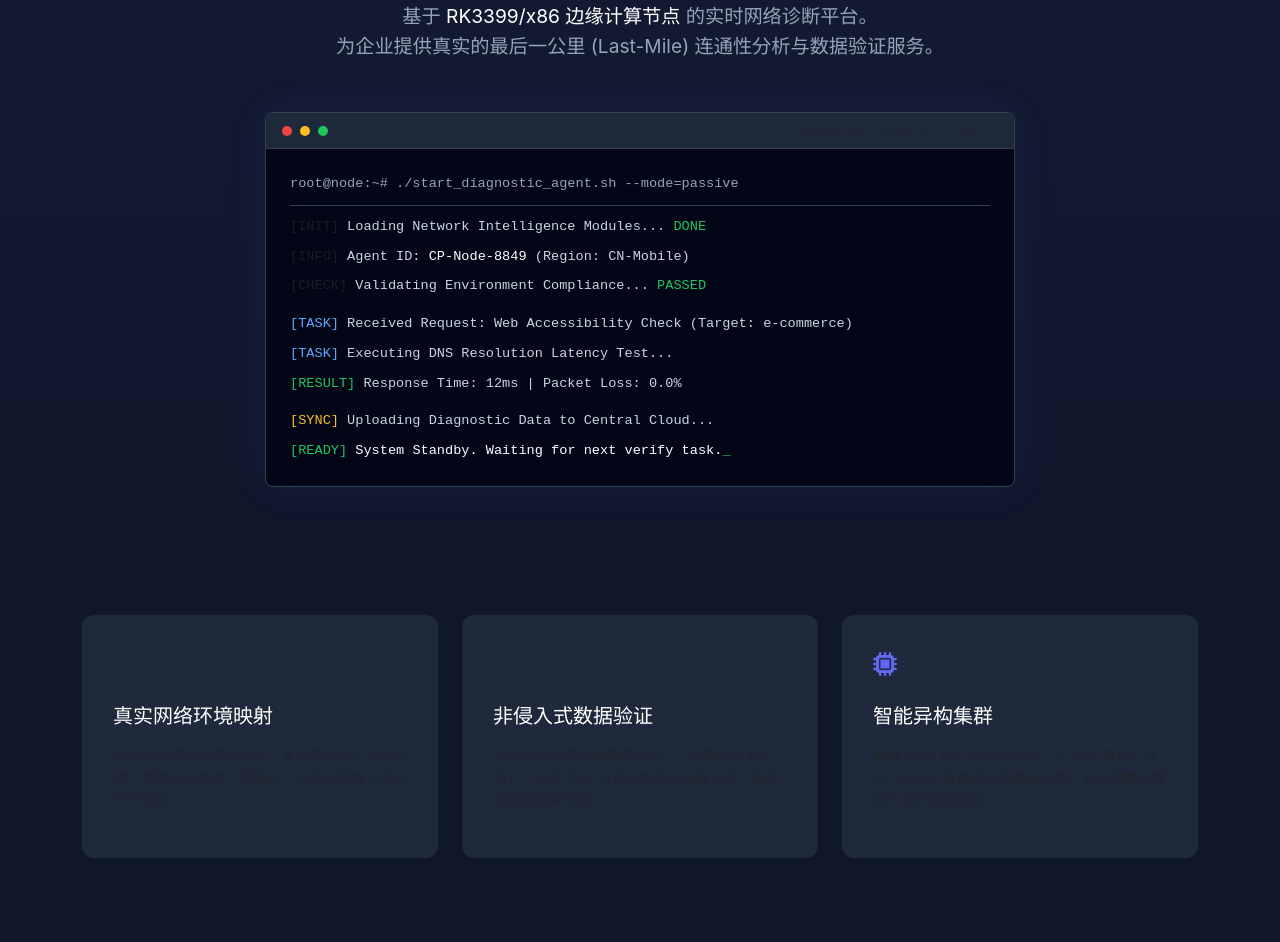
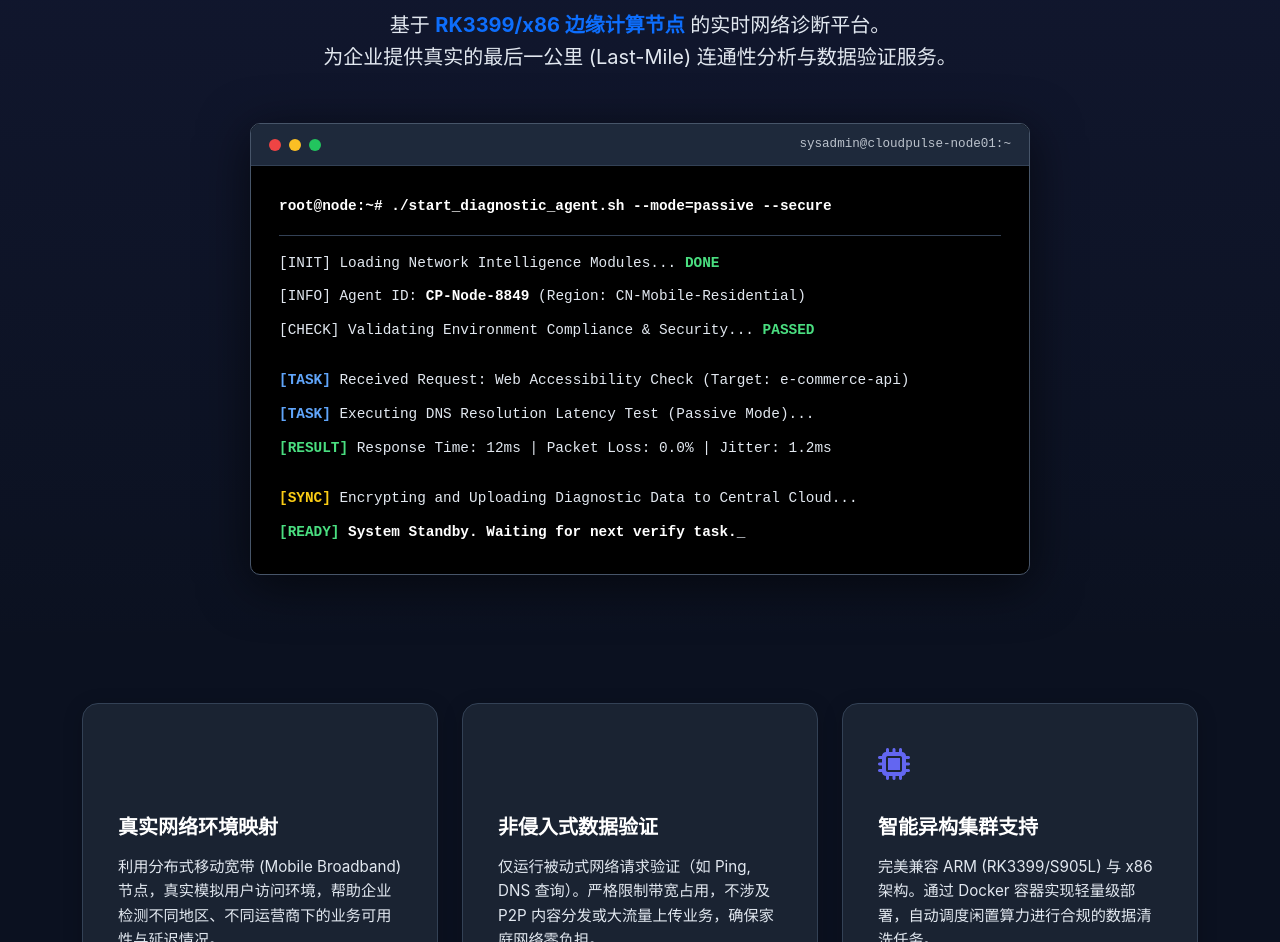
Before and after one commit to chuanyin888/my-nodes, a plain HTML site: page index.html in a window 1280 px wide. Shown: the part 177-1119 px from the top of the page. Drawn offline with nearby package versions, Linux system fonts and the light colour scheme.

Commit message:
Update index.html

```diff
--- a/index.html
+++ b/index.html
@@ -7,43 +7,73 @@
     <link href="https://cdn.bootcdn.net/ajax/libs/twitter-bootstrap/5.3.0/css/bootstrap.min.css" rel="stylesheet">
     <link rel="stylesheet" href="https://cdnjs.cloudflare.com/ajax/libs/font-awesome/6.4.0/css/all.min.css">
     <style>
-        :root { --bg-color: #0f172a; --card-bg: #1e293b; --primary: #6366f1; --success: #22c55e; --text-main: #f8fafc; --text-sub: #94a3b8; }
-        body { background-color: var(--bg-color); color: var(--text-main); font-family: 'Inter', -apple-system, BlinkMacSystemFont, sans-serif; line-height: 1.6; }
+        /* 定义高对比度颜色变量 */
+        :root {
+            --bg-color: #0b1120; /* 更深的背景色 */
+            --card-bg: #1a2332;  /* 卡片背景 */
+            --primary: #6366f1;  /* 主色调紫 */
+            --success: #22c55e;  /* 成功绿 */
+            --text-main: #ffffff; /* 强制纯白主文字 */
+            --text-sub: #e2e8f0;  /* 高亮浅灰辅助文字 */
+        }
 
-        /* 极简主义科技风 */
-        .navbar { background: rgba(15, 23, 42, 0.9); border-bottom: 1px solid #334155; backdrop-filter: blur(10px); }
-        .hero-section { padding: 100px 0 80px; background: linear-gradient(180deg, rgba(99, 102, 241, 0.05) 0%, transparent 100%); }
+        /* 全局样式重置 */
+        body {
+            background-color: var(--bg-color);
+            color: var(--text-main) !important; /* 强制覆盖所有默认颜色 */
+            font-family: 'Inter', -apple-system, BlinkMacSystemFont, sans-serif;
+            line-height: 1.6;
+        }
 
-        .hero-title { font-size: 3rem; font-weight: 800; letter-spacing: -1px; margin-bottom: 20px; }
-        .hero-subtitle { color: var(--text-sub); font-size: 1.2rem; max-width: 650px; margin: 0 auto 50px; }
+        h1, h2, h3, h4, h5, h6 {
+            color: var(--text-main) !important; /* 确保标题纯白 */
+        }
 
-        /* 终端窗口 - 强调诊断与数据 */
-        .console-wrapper { background: #020617; border: 1px solid #334155; border-radius: 8px; box-shadow: 0 0 40px rgba(99, 102, 241, 0.1); font-family: 'JetBrains Mono', monospace; font-size: 0.85rem; max-width: 750px; margin: 0 auto; text-align: left; overflow: hidden; }
-        .console-header { background: #1e293b; padding: 8px 16px; display: flex; align-items: center; border-bottom: 1px solid #334155; }
-        .console-dot { width: 10px; height: 10px; border-radius: 50%; margin-right: 8px; background: #475569; }
-        .console-body { padding: 24px; color: #cbd5e1; }
+        /* 自定义辅助文字颜色类，替代 Bootstrap 的 text-muted */
+        .text-sub-light {
+            color: var(--text-sub) !important;
+        }
 
-        /* 状态颜色 */
-        .status-ok { color: #22c55e; }
-        .status-info { color: #60a5fa; }
-        .status-warn { color: #fbbf24; }
-        .cmd-line { color: #94a3b8; margin-bottom: 10px; border-bottom: 1px solid #334155; padding-bottom: 10px; }
+        /* 导航栏 */
+        .navbar { background: rgba(11, 17, 32, 0.95); border-bottom: 1px solid #334155; backdrop-filter: blur(10px); }
+        .badge-pro { background: rgba(99, 102, 241, 0.2); color: #a5a6f6; padding: 6px 14px; border-radius: 20px; font-size: 0.75rem; font-weight: 700; letter-spacing: 1px; border: 1px solid rgba(99, 102, 241, 0.4); }
 
-        /* 特性卡片 */
-        .feature-card { background: var(--card-bg); padding: 30px; border-radius: 12px; height: 100%; border: 1px solid transparent; transition: all 0.3s ease; }
-        .feature-card:hover { border-color: var(--primary); transform: translateY(-5px); }
-        .icon-box { font-size: 1.5rem; color: var(--primary); margin-bottom: 20px; }
+        /* 英雄区域 */
+        .hero-section { padding: 100px 0 80px; background: linear-gradient(180deg, rgba(99, 102, 241, 0.08) 0%, transparent 100%); }
+        .hero-title { font-size: 3.2rem; font-weight: 800; letter-spacing: -1px; margin-bottom: 25px; text-shadow: 0 2px 10px rgba(0,0,0,0.3); }
+        .hero-subtitle { color: var(--text-sub); font-size: 1.25rem; max-width: 680px; margin: 0 auto 50px; font-weight: 400; }
 
-        .badge-pro { background: rgba(99, 102, 241, 0.1); color: var(--primary); padding: 5px 12px; border-radius: 20px; font-size: 0.75rem; font-weight: 600; border: 1px solid rgba(99, 102, 241, 0.2); }
+        /* 终端窗口 - 高清版 */
+        .console-wrapper { background: #000000; border: 1px solid #475569; border-radius: 10px; box-shadow: 0 10px 50px rgba(0, 0, 0, 0.6); font-family: 'JetBrains Mono', monospace; font-size: 0.9rem; max-width: 780px; margin: 0 auto; text-align: left; overflow: hidden; }
+        .console-header { background: #1e293b; padding: 10px 18px; display: flex; align-items: center; border-bottom: 1px solid #334155; }
+        .console-dot { width: 12px; height: 12px; border-radius: 50%; margin-right: 8px; }
+        .console-body { padding: 28px; color: #e2e8f0; line-height: 1.8; }
+
+        /* 终端颜色 */
+        .status-ok { color: #4ade80; font-weight: 600; }
+        .status-info { color: #60a5fa; font-weight: 600; }
+        .status-warn { color: #facc15; font-weight: 600; }
+        .cmd-line { color: #fff; margin-bottom: 15px; border-bottom: 1px solid #334155; padding-bottom: 15px; font-weight: 600; }
+        .highlight-text { color: #fff; font-weight: 700; }
+
+        /* 特性卡片 - 高对比 */
+        .feature-card { background: var(--card-bg); padding: 35px; border-radius: 16px; height: 100%; border: 1px solid #334155; transition: all 0.3s ease; box-shadow: 0 4px 20px rgba(0,0,0,0.2); }
+        .feature-card:hover { border-color: var(--primary); transform: translateY(-8px); box-shadow: 0 15px 30px rgba(99, 102, 241, 0.2); }
+        .icon-box { font-size: 2rem; color: var(--primary); margin-bottom: 25px; }
+        .feature-card p { color: var(--text-sub) !important; font-size: 0.95rem; }
+
+        /* 页脚 */
+        .footer { border-top: 1px solid #334155; background: #0b1120; }
+        .footer-text { color: #94a3b8 !important; font-size: 0.85rem; }
     </style>
 </head>
 <body>
 
     <nav class="navbar navbar-expand-lg fixed-top">
         <div class="container">
-            <a class="navbar-brand fw-bold text-white" href="#"><i class="fas fa-satellite-dish me-2 text-primary"></i>CloudPulse <span class="text-muted fw-normal fs-6">Analytics</span></a>
+            <a class="navbar-brand fw-bold text-white" href="#"><i class="fas fa-satellite-dish me-3 text-primary"></i>CloudPulse <span class="text-sub-light fw-normal fs-6">Analytics</span></a>
             <div class="ms-auto">
-                <span class="badge-pro">ENTERPRISE EDITION</span>
+                <span class="badge-pro">ENTERPRISE CORE</span>
             </div>
         </div>
     </nav>
@@ -52,7 +82,7 @@
         <div class="container">
             <h1 class="hero-title">全球分布式网络质量监测系统</h1>
             <p class="hero-subtitle">
-                基于 <span class="text-white">RK3399/x86 边缘计算节点</span> 的实时网络诊断平台。
+                基于 <span class="highlight-text text-primary">RK3399/x86 边缘计算节点</span> 的实时网络诊断平台。
                 <br>为企业提供真实的最后一公里 (Last-Mile) 连通性分析与数据验证服务。
             </p>
 
@@ -61,21 +91,21 @@
                     <div class="console-dot" style="background:#ef4444"></div>
                     <div class="console-dot" style="background:#fbbf24"></div>
                     <div class="console-dot" style="background:#22c55e"></div>
-                    <span class="ms-auto text-muted small">sysadmin@cloudpulse-node01:~</span>
+                    <span class="ms-auto text-sub-light small" style="opacity: 0.8;">sysadmin@cloudpulse-node01:~</span>
                 </div>
                 <div class="console-body">
-                    <div class="cmd-line">root@node:~# ./start_diagnostic_agent.sh --mode=passive</div>
+                    <div class="cmd-line">root@node:~# ./start_diagnostic_agent.sh --mode=passive --secure</div>
 
-                    <div class="mb-2"><span class="text-muted">[INIT]</span> Loading Network Intelligence Modules... <span class="status-ok">DONE</span></div>
-                    <div class="mb-2"><span class="text-muted">[INFO]</span> Agent ID: <span class="text-white">CP-Node-8849</span> (Region: CN-Mobile)</div>
-                    <div class="mb-2"><span class="text-muted">[CHECK]</span> Validating Environment Compliance... <span class="status-ok">PASSED</span></div>
+                    <div class="mb-2"><span class="text-sub-light">[INIT]</span> Loading Network Intelligence Modules... <span class="status-ok">DONE</span></div>
+                    <div class="mb-2"><span class="text-sub-light">[INFO]</span> Agent ID: <span class="highlight-text">CP-Node-8849</span> (Region: CN-Mobile-Residential)</div>
+                    <div class="mb-2"><span class="text-sub-light">[CHECK]</span> Validating Environment Compliance & Security... <span class="status-ok">PASSED</span></div>
 
-                    <div class="mb-2 mt-3"><span class="status-info">[TASK]</span> Received Request: Web Accessibility Check (Target: e-commerce)</div>
-                    <div class="mb-2"><span class="status-info">[TASK]</span> Executing DNS Resolution Latency Test...</div>
-                    <div class="mb-2"><span class="status-ok">[RESULT]</span> Response Time: 12ms | Packet Loss: 0.0%</div>
+                    <div class="mb-2 mt-4"><span class="status-info">[TASK]</span> Received Request: Web Accessibility Check (Target: e-commerce-api)</div>
+                    <div class="mb-2"><span class="status-info">[TASK]</span> Executing DNS Resolution Latency Test (Passive Mode)...</div>
+                    <div class="mb-2"><span class="status-ok">[RESULT]</span> Response Time: 12ms | Packet Loss: 0.0% | Jitter: 1.2ms</div>
 
-                    <div class="mb-2 mt-3"><span class="status-warn">[SYNC]</span> Uploading Diagnostic Data to Central Cloud...</div>
-                    <div><span class="status-ok">[READY]</span> <span class="text-white">System Standby. Waiting for next verify task.</span><span class="status-ok">_</span></div>
+                    <div class="mb-2 mt-4"><span class="status-warn">[SYNC]</span> Encrypting and Uploading Diagnostic Data to Central Cloud...</div>
+                    <div><span class="status-ok">[READY]</span> <span class="highlight-text">System Standby. Waiting for next verify task.</span><span class="status-ok_">_</span></div>
                 </div>
             </div>
         </div>
@@ -86,30 +116,30 @@
             <div class="col-md-4">
                 <div class="feature-card">
                     <div class="icon-box"><i class="fas fa-chart-network"></i></div>
-                    <h5 class="text-white mb-3">真实网络环境映射</h5>
-                    <p class="text-muted small">利用分布式移动宽带节点，真实模拟用户访问环境，帮助企业检测不同地区、不同运营商下的业务可用性。</p>
+                    <h5 class="fw-bold mb-3">真实网络环境映射</h5>
+                    <p>利用分布式移动宽带 (Mobile Broadband) 节点，真实模拟用户访问环境，帮助企业检测不同地区、不同运营商下的业务可用性与延迟情况。</p>
                 </div>
             </div>
             <div class="col-md-4">
                 <div class="feature-card">
                     <div class="icon-box"><i class="fas fa-shield-check"></i></div>
-                    <h5 class="text-white mb-3">非侵入式数据验证</h5>
-                    <p class="text-muted small">仅运行被动式网络请求验证。严格限制带宽占用，不涉及 P2P 内容分发或大流量上传，确保家庭网络零负担。</p>
+                    <h5 class="fw-bold mb-3">非侵入式数据验证</h5>
+                    <p>仅运行被动式网络请求验证（如 Ping, DNS 查询）。严格限制带宽占用，不涉及 P2P 内容分发或大流量上传业务，确保家庭网络零负担。</p>
                 </div>
             </div>
             <div class="col-md-4">
                 <div class="feature-card">
                     <div class="icon-box"><i class="fas fa-microchip"></i></div>
-                    <h5 class="text-white mb-3">智能异构集群</h5>
-                    <p class="text-muted small">兼容 ARM (RK3399/S905L) 与 x86 架构。通过 Docker 容器实现轻量级部署，自动调度闲置算力进行数据清洗。</p>
+                    <h5 class="fw-bold mb-3">智能异构集群支持</h5>
+                    <p>完美兼容 ARM (RK3399/S905L) 与 x86 架构。通过 Docker 容器实现轻量级部署，自动调度闲置算力进行合规的数据清洗任务。</p>
                 </div>
             </div>
         </div>
     </section>
 
-    <footer class="text-center py-4 mt-5 border-top border-secondary">
+    <footer class="footer text-center py-4 mt-5">
         <div class="container">
-            <p class="small text-muted">&copy; 2026 CloudPulse Analytics. Authorized infrastructure for data verification.</p>
+            <p class="footer-text mb-0">&copy; 2026 CloudPulse Analytics. Authorized infrastructure for data verification only.</p>
         </div>
     </footer>
 
```
